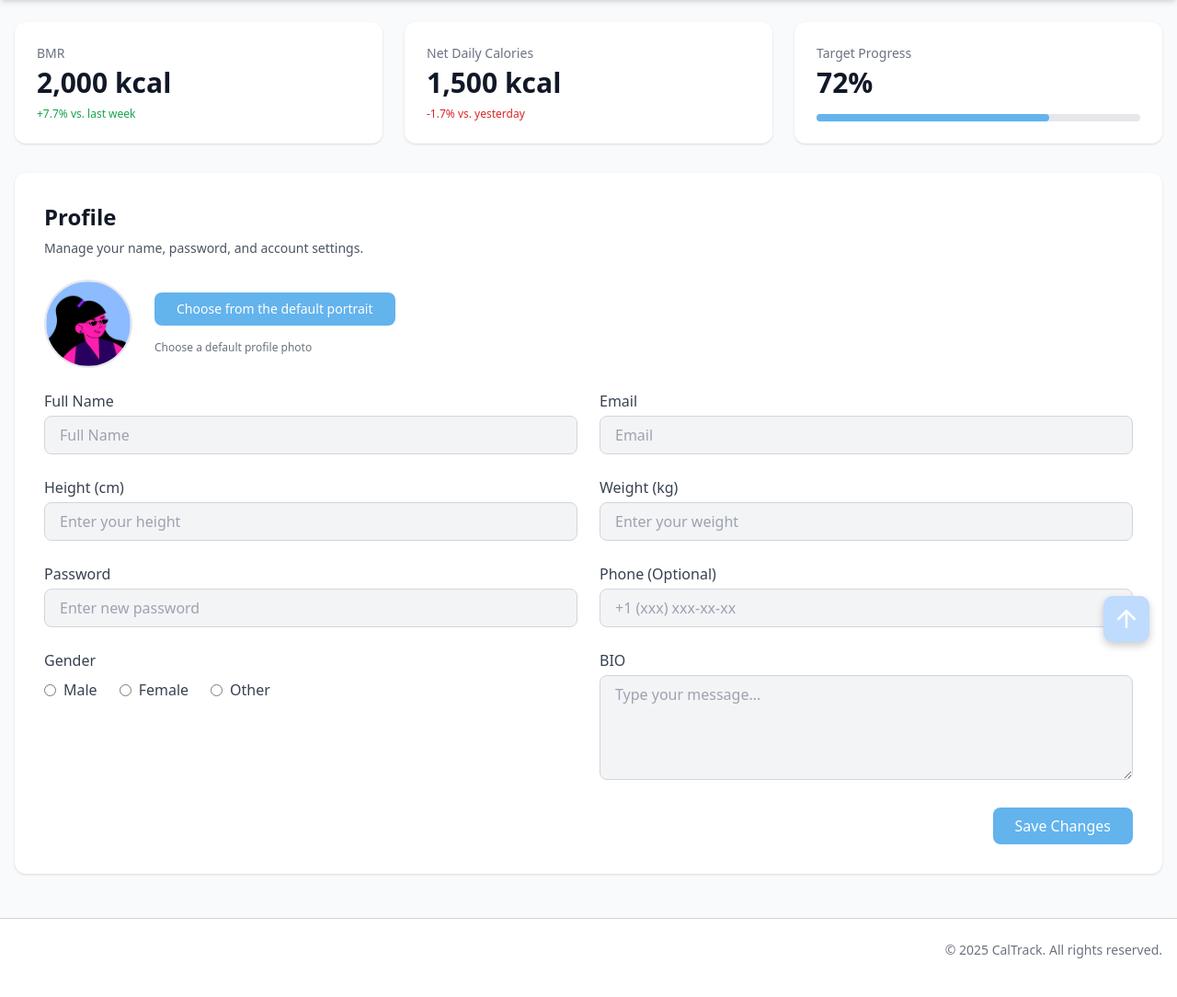
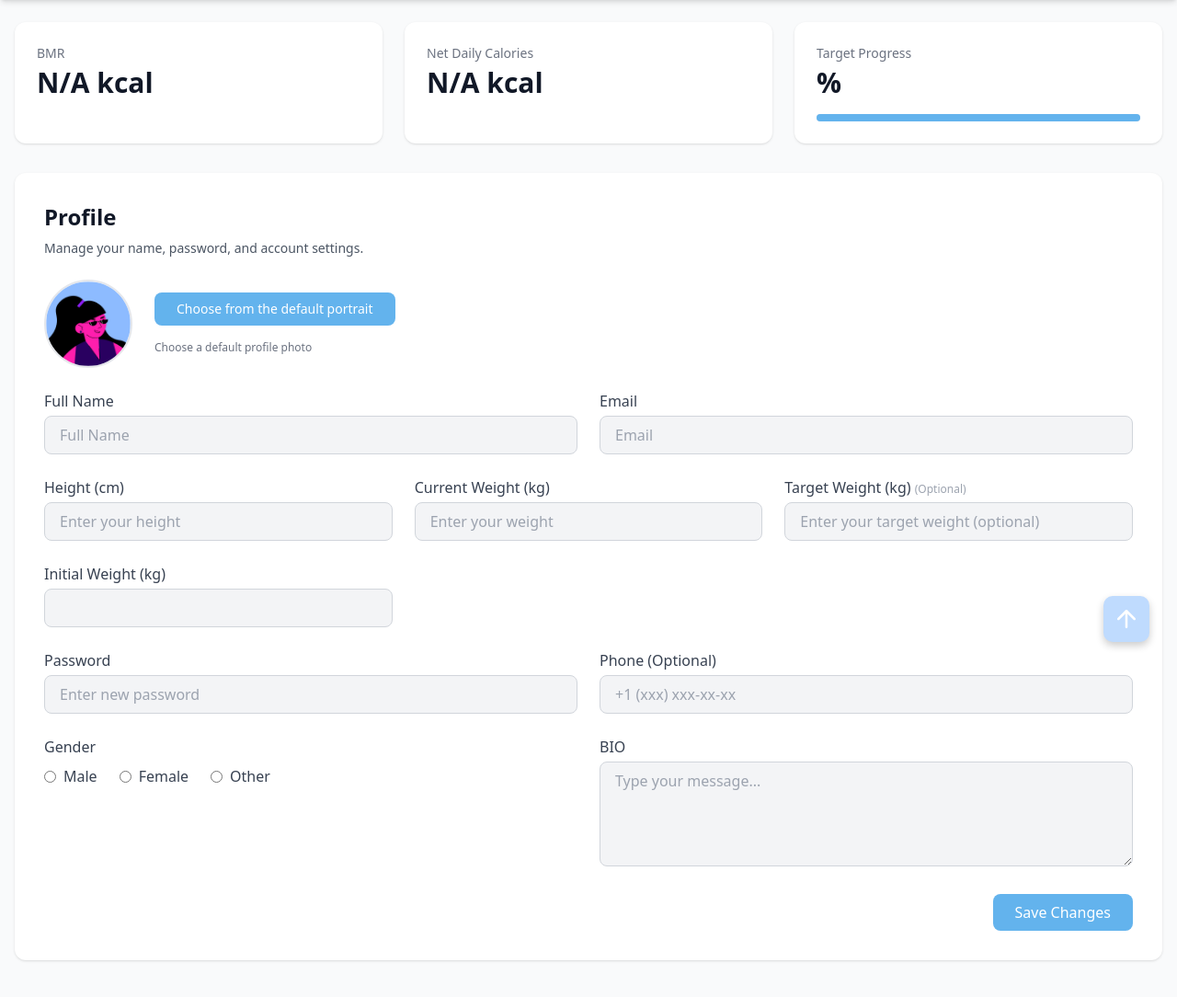
Before and after one commit to survivzhang/webTeam51, a Flask app: template app/templates/profile.html in a window 1280 px wide. Shown: the part 72-1156 px from the top of the page at 92% size. Before the commit the page ends 1114 px from the top, so only its background shows below. Run offline with Flask 3, Linux system fonts and the light colour scheme; the template is opened without the code that fills it, so the values that code supplies are empty; some libraries are stand-ins or nearby versions.

Commit message:
Update profile page UI for initial/current/target weight and goal reset modal

```diff
--- a/app/templates/profile.html
+++ b/app/templates/profile.html
@@ -3,21 +3,21 @@
 <div class="grid grid-cols-1 md:grid-cols-3 gap-6 mb-8">
   <div class="bg-white rounded-xl shadow p-6">
     <div class="text-sm text-gray-500">BMR</div>
-    <div class="text-3xl font-extrabold text-gray-900 mt-1">2,000 kcal</div>
-    <div class="text-xs text-green-600 mt-2">+7.7% vs. last week</div>
+    <div class="text-3xl font-extrabold text-gray-900 mt-1">{{ bmr|default('N/A') }} kcal</div>
+    <div class="text-xs mt-2">{{ bmr_change|safe }}</div>
   </div>
   <div class="bg-white rounded-xl shadow p-6">
     <div class="text-sm text-gray-500">Net Daily Calories</div>
-    <div class="text-3xl font-extrabold text-gray-900 mt-1">1,500 kcal</div>
-    <div class="text-xs text-red-600 mt-2">-1.7% vs. yesterday</div>
+    <div class="text-3xl font-extrabold text-gray-900 mt-1">{{ net_daily_calories|default('N/A') }} kcal</div>
+    <div class="text-xs mt-2">{{ net_calories_change|safe }}</div>
   </div>
   <div class="bg-white rounded-xl shadow p-6">
     <div class="text-sm text-gray-500">Target Progress</div>
     <div class="flex items-center justify-between mt-1">
-      <span class="text-3xl font-extrabold text-gray-900">72%</span>
+      <span class="text-3xl font-extrabold text-gray-900">{{ target_progress if target_progress is not none else 'N/A' }}{% if target_progress is not none %}%{% endif %}</span>
     </div>
     <div class="w-full bg-gray-200 rounded-full h-2 mt-4">
-      <div class="bg-cal-blue h-2 rounded-full" style="width: 72%"></div>
+      <div class="bg-cal-blue h-2 rounded-full" style="width: {{ target_progress if target_progress is not none else 0 }}%"></div>
     </div>
   </div>
 </div>
@@ -72,7 +72,7 @@
       </div>
     </div>
 
-    <div class="grid grid-cols-1 md:grid-cols-2 gap-6">
+    <div class="grid grid-cols-1 md:grid-cols-3 gap-6">
       <div>
         <label for="height" class="block text-gray-700 mb-1">Height (cm)</label>
         <input
@@ -87,19 +87,46 @@
         />
       </div>
       <div>
-        <label for="weight" class="block text-gray-700 mb-1">Weight (kg)</label>
+        <label for="weight" class="block text-gray-700 mb-1">Current Weight (kg)</label>
         <input
           id="weight"
           name="weight"
           type="number"
           step="0.1"
           required
-          value="{{ current_user.weight if current_user.weight is not none else '' }}"
+          value="{{ current_weight if current_weight is not none else '' }}"
           placeholder="Enter your weight"
           class="w-full bg-gray-100 border border-gray-300 rounded-lg px-4 py-2 focus:outline-none focus:border-cal-blue"
         />
       </div>
+      <div>
+        <label for="target_weight" class="block text-gray-700 mb-1">Target Weight (kg) <span class="text-xs text-gray-400">(Optional)</span></label>
+        <input
+          id="target_weight"
+          name="target_weight"
+          type="number"
+          step="0.1"
+          value="{{ target_weight if target_weight is not none else '' }}"
+          placeholder="Enter your target weight (optional)"
+          class="w-full bg-gray-100 border border-gray-300 rounded-lg px-4 py-2 focus:outline-none focus:border-cal-blue"
+        />
+      </div>
     </div>
+    <div class="grid grid-cols-1 md:grid-cols-3 gap-6 mt-4">
+      <div>
+        <label for="initial_weight" class="block text-gray-700 mb-1">Initial Weight (kg)</label>
+        <input
+          id="initial_weight"
+          name="initial_weight"
+          type="number"
+          value="{{ initial_weight if initial_weight is not none else '' }}"
+          class="w-full bg-gray-100 border border-gray-300 rounded-lg px-4 py-2 cursor-not-allowed"
+          disabled
+          data-tooltip="Please modify by changing the target weight and current weight and choose reset initial weight."
+        />
+      </div>
+    </div>
+    <input type="hidden" id="reset_initial_weight" name="reset_initial_weight" value="0" />
 
     <div class="grid grid-cols-1 md:grid-cols-2 gap-6">
       <div>
@@ -196,6 +223,18 @@
   </div>
 </div>
 
+<!-- Modal for reset/keep initial weight -->
+<div id="reset-initial-modal" class="fixed inset-0 z-50 flex items-center justify-center bg-black bg-opacity-40 hidden">
+  <div class="bg-white rounded-lg shadow-lg p-6 w-full max-w-md">
+    <h3 class="text-lg font-semibold mb-4">Target Weight Changed</h3>
+    <p class="mb-4">Do you want to restart goal tracking? (Reset initial weight to current weight)</p>
+    <div class="flex justify-end space-x-2">
+      <button type="button" id="keep-initial-btn" class="px-4 py-2 bg-gray-300 text-gray-800 rounded hover:bg-gray-400">Keep Previous Progress</button>
+      <button type="button" id="reset-initial-btn" class="px-4 py-2 bg-cal-blue text-white rounded hover:bg-cal-blue-dark">Restart Goal Tracking</button>
+    </div>
+  </div>
+</div>
+
 {% endblock %}
 
 {% block scripts %}
@@ -260,5 +299,32 @@ function loadAvatars() {
       });
     });
 }
+
+// Show tooltip for initial weight
+const initialWeightInput = document.getElementById('initial_weight');
+if (initialWeightInput) {
+  initialWeightInput.addEventListener('mouseenter', function() {
+    this.title = this.getAttribute('data-tooltip');
+  });
+}
+// Modal logic for target weight change
+const targetWeightInput = document.getElementById('target_weight');
+let lastTargetWeight = targetWeightInput ? targetWeightInput.value : '';
+if (targetWeightInput) {
+  targetWeightInput.addEventListener('change', function(e) {
+    if (lastTargetWeight !== '' && this.value !== lastTargetWeight) {
+      document.getElementById('reset-initial-modal').classList.remove('hidden');
+    }
+    lastTargetWeight = this.value;
+  });
+}
+document.getElementById('keep-initial-btn').onclick = function() {
+  document.getElementById('reset_initial_weight').value = '0';
+  document.getElementById('reset-initial-modal').classList.add('hidden');
+};
+document.getElementById('reset-initial-btn').onclick = function() {
+  document.getElementById('reset_initial_weight').value = '1';
+  document.getElementById('reset-initial-modal').classList.add('hidden');
+};
 </script>
 {% endblock %}
```
